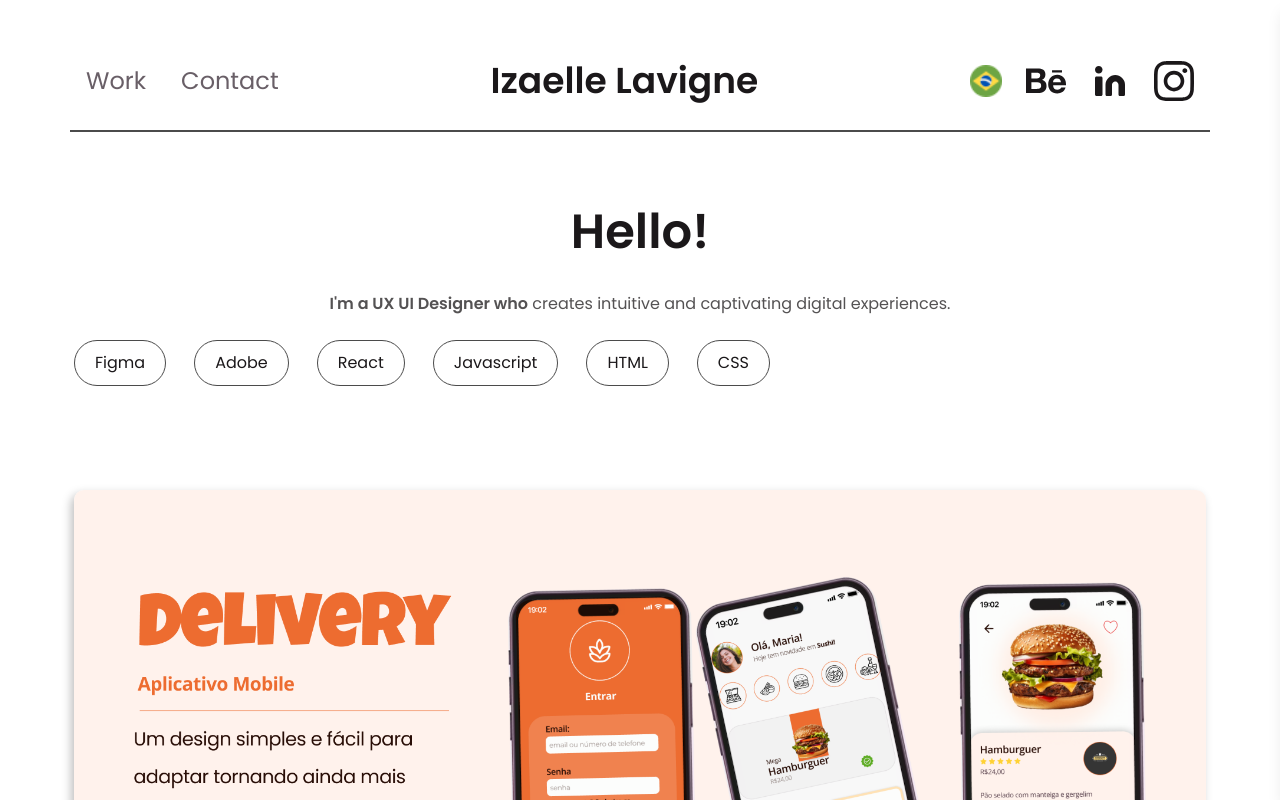
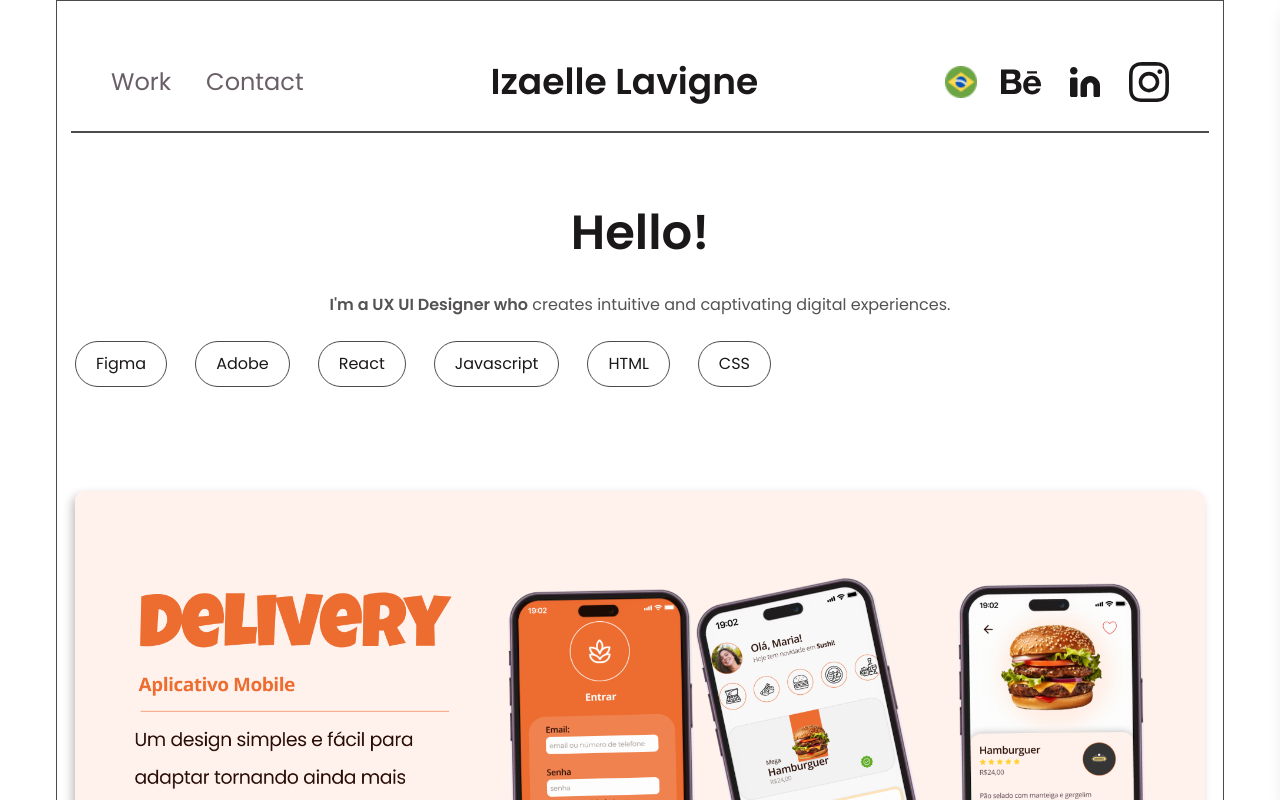
Before and after one commit to LeoCesar0/elle-portifolio, a React (Vite) app: page / in a window 1280 px wide. Shown: the top 800 px of the page. Built offline with nearby package versions, Linux system fonts and the light colour scheme.

Commit message:
chore: header padding

```diff
--- a/src/components/Header.jsx
+++ b/src/components/Header.jsx
@@ -23,7 +23,7 @@ export const Header = () => {
           </IconButton>
         </div>
       </div>
-      <div className="hidden md:flex gap-6 justify-between items-center p-4 h-[100px] border-border border-b-[2.5px] ">
+      <div className="hidden md:flex gap-6 justify-between items-center py-4 px-[40px] h-[100px] border-border border-b-[2.5px] ">
         <nav className="flex items-center gap-[35px]">
           {LINKS.map((item) => {
             const label = selectT(lang, item.label);
--- a/src/components/Layout.jsx
+++ b/src/components/Layout.jsx
@@ -1,6 +1,6 @@
 export const Layout = ({ children }) => {
   return (
-    <div className="py-[20px] px-[5px] mx-auto md:max-w-[1168px] md:px-[14px] md:py-[32px]">
+    <div className="py-[20px] px-[5px] mx-auto md:max-w-[1168px] border border-border md:px-[14px] md:py-[32px]">
       {children}
     </div>
   );
```
